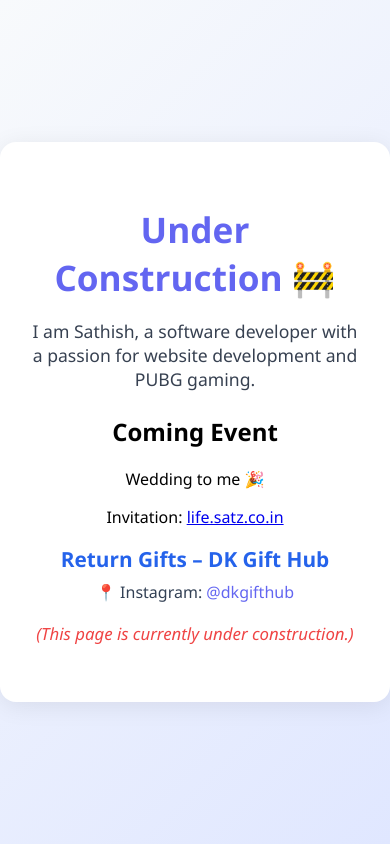
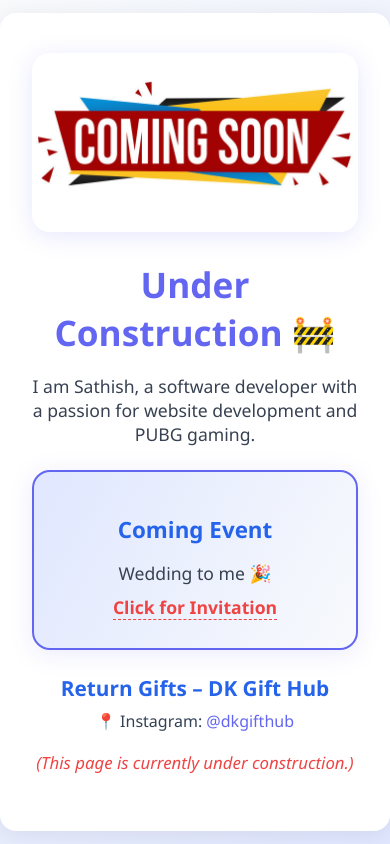
Before and after one commit to mrsathishe/under_construction, a plain HTML site: page index.html in a window 390 px wide. Drawn offline with Linux system fonts and the light colour scheme.

Commit message:
Adjust image to show full size and be responsive

```diff
--- a/index.html
+++ b/index.html
@@ -8,6 +8,7 @@
   </head>
   <body>
     <div class="container">
+      <img src="cmg.jpg" alt="Coming Event" class="main-image" />
       <h1>Under Construction 🚧</h1>
       <p class="intro">
         I am Sathish, a software developer with a passion for website
@@ -17,8 +18,9 @@
         <h2>Coming Event</h2>
         <p>Wedding to me 🎉</p>
         <p>
-          Invitation:
-          <a href="https://life.satz.co.in" target="_blank">life.satz.co.in</a>
+          <a href="https://life.satz.co.in" target="_blank"
+            >Click for Invitation</a
+          >
         </p>
       </div>
       <div class="gift-hub">
--- a/style.css
+++ b/style.css
@@ -1,3 +1,55 @@
+.invitation-btn {
+  display: inline-block;
+  background: linear-gradient(90deg, #6366f1 0%, #2563eb 100%);
+  color: #fff;
+  font-weight: 600;
+  padding: 0.7rem 1.4rem;
+  border-radius: 8px;
+  text-decoration: none;
+  margin-top: 0.8rem;
+  box-shadow: 0 2px 8px rgba(99, 102, 241, 0.13);
+  transition: background 0.2s, color 0.2s;
+}
+.invitation-btn:hover {
+  background: linear-gradient(90deg, #2563eb 0%, #6366f1 100%);
+  color: #ffe4e6;
+}
+.event {
+  background: linear-gradient(120deg, #e0e7ff 0%, #f8fafc 100%);
+  border-radius: 18px;
+  box-shadow: 0 4px 24px rgba(99, 102, 241, 0.13);
+  padding: 1.5rem 1rem;
+  margin-bottom: 1.5rem;
+  margin-top: 1.2rem;
+  border: 2px solid #6366f1;
+  display: flex;
+  flex-direction: column;
+  align-items: center;
+}
+
+.event h2 {
+  color: #2563eb;
+  font-size: 1.4rem;
+  margin-bottom: 0.7rem;
+}
+
+.event p {
+  color: #374151;
+  font-size: 1.1rem;
+  margin: 0.3rem 0;
+}
+
+.event a {
+  color: #ef4444;
+  font-weight: bold;
+  text-decoration: none;
+  border-bottom: 1.5px dashed #ef4444;
+  transition: color 0.2s;
+}
+.event a:hover {
+  color: #2563eb;
+  border-bottom: 1.5px solid #2563eb;
+}
 body {
   background: linear-gradient(135deg, #f8fafc 0%, #e0e7ff 100%);
   font-family: "Segoe UI", "Roboto", Arial, sans-serif;
@@ -7,6 +59,16 @@
   display: flex;
   align-items: center;
   justify-content: center;
+}
+
+.main-image {
+  width: 100%;
+  max-width: 420px;
+  height: auto;
+  display: block;
+  border-radius: 18px;
+  margin: 0 auto 1.8rem auto;
+  box-shadow: 0 4px 24px rgba(99, 102, 241, 0.16);
 }
 
 .container {
```
Also changed, not shown: cmg.jpg (added).
